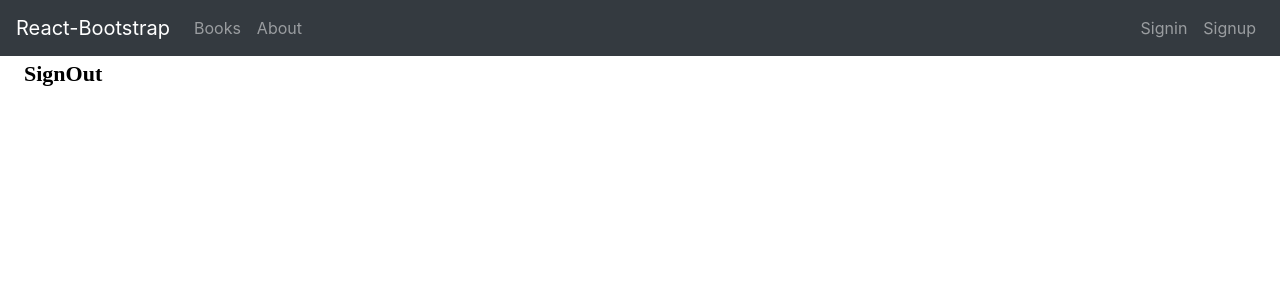
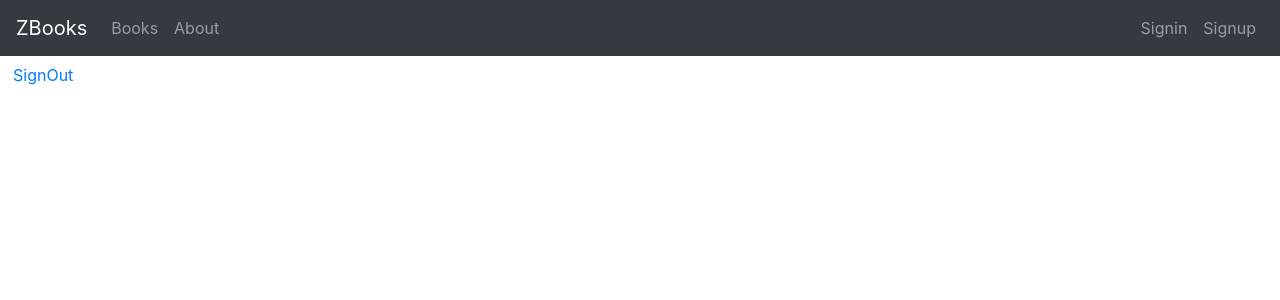
Before and after one commit to Zainab-Omar/books-frontend, a React (Create React App) app: page /signout in a window 1280 px wide. Shown: the top 300 px of the page. Built offline with nearby package versions, Linux system fonts and the light colour scheme.

Commit message:
update buttons in my app

```diff
--- a/src/App.css
+++ b/src/App.css
@@ -68,6 +68,11 @@
   text-align: center;
   font-family: "Trattatello, fantasy";
   color: black;
+}
+
+.user-name{
+  margin-left: 20px;
+  margin-top: 10px ;
 }
 
 .profile-title{
@@ -283,13 +288,12 @@
 .signout-button{
   border: none;
   font-weight: bold;
-  font-family: 'cursive';
   color:black;
-  font-size: 22px;
+  /* font-size: 22px; */
   text-decoration: none;
   cursor: pointer;
   background-color: white;
   text-align: center;
-  margin-left: 18px;
+  /* margin-left: 18px; */
 
 }
--- a/src/components/NavBar.js
+++ b/src/components/NavBar.js
@@ -10,7 +10,7 @@ const NavBar = () => {
 
       <Navbar collapseOnSelect expand="lg" bg="dark" variant="dark">
 
-      <Navbar.Brand href="/">React-Bootstrap</Navbar.Brand>
+      <Navbar.Brand href="/">ZBooks</Navbar.Brand>
       <Navbar.Toggle aria-controls="responsive-navbar-nav" />
       <Navbar.Collapse id="responsive-navbar-nav">
           <Nav className="me-auto">
@@ -20,7 +20,7 @@ const NavBar = () => {
           </Nav>
           <Nav>
           <Nav.Link href="/profile">Profile</Nav.Link>
-          <Nav.Link><SignOut/></Nav.Link>
+          <SignOut/>
           </Nav>
       </Navbar.Collapse>
 
@@ -35,7 +35,7 @@ const NavBar = () => {
       <div>
           <Navbar collapseOnSelect expand="lg" bg="dark" variant="dark">
 
-     <Navbar.Brand href="/">React-Bootstrap</Navbar.Brand>
+     <Navbar.Brand href="/">ZBooks</Navbar.Brand>
      <Navbar.Toggle aria-controls="responsive-navbar-nav" />
      <Navbar.Collapse id="responsive-navbar-nav">
          <Nav className="me-auto">
--- a/src/components/Profile.js
+++ b/src/components/Profile.js
@@ -3,7 +3,7 @@ import {connect} from 'react-redux';
 import { Redirect } from "react-router";
 import {deleteBook} from '../actions/deleteBook'
 import { Link } from 'react-router-dom'
-import { Card } from 'react-bootstrap'
+import { Card, Button } from 'react-bootstrap'
 
 const Profile = ({users, deleteBook})  => {
 
@@ -11,7 +11,7 @@ const Profile = ({users, deleteBook})  => {
         if (users !== undefined){
             return(
                 <div>
-                <h3>Welcome {users.username}</h3>
+                <h3 className="user-name">Welcome {users.username}</h3>
 
 
                 <h1 className="profile-title">your favorites Books :</h1>
@@ -28,7 +28,7 @@ const Profile = ({users, deleteBook})  => {
                                     </Card.Text>
                                     <a href= {book.buy_link} target="_blank">Buy Link</a>
                                     <p><Link key={book.id} to={`/books/${book.id}`}>Show details</Link></p>
-                                    <button onClick = {() => deleteBook(book)}>delete</button>
+                                    <Button variant="secondary" size="sm" onClick = {() => deleteBook(book)}>delete</Button>
 
                                 </Card.Body>
                             </Card>
--- a/src/components/SignOut.js
+++ b/src/components/SignOut.js
@@ -2,7 +2,7 @@ import React from 'react'
 import {connect} from 'react-redux';
 import {signout} from '../actions/signout'
 import { Redirect } from "react-router";
-
+import { Button } from 'react-bootstrap'
 class SignOut extends React.Component{
 
     handleClick = event => {
@@ -14,7 +14,8 @@ class SignOut extends React.Component{
 
     render(){
         return(
-          <button className="signout-button" onClick={this.handleClick} >SignOut</button>
+        <Button className="signout-button" variant="link" onClick={this.handleClick}>SignOut</Button>
+        //   <button className="signout-button" onClick={this.handleClick} >SignOut</button>
         )
     }
 
```
